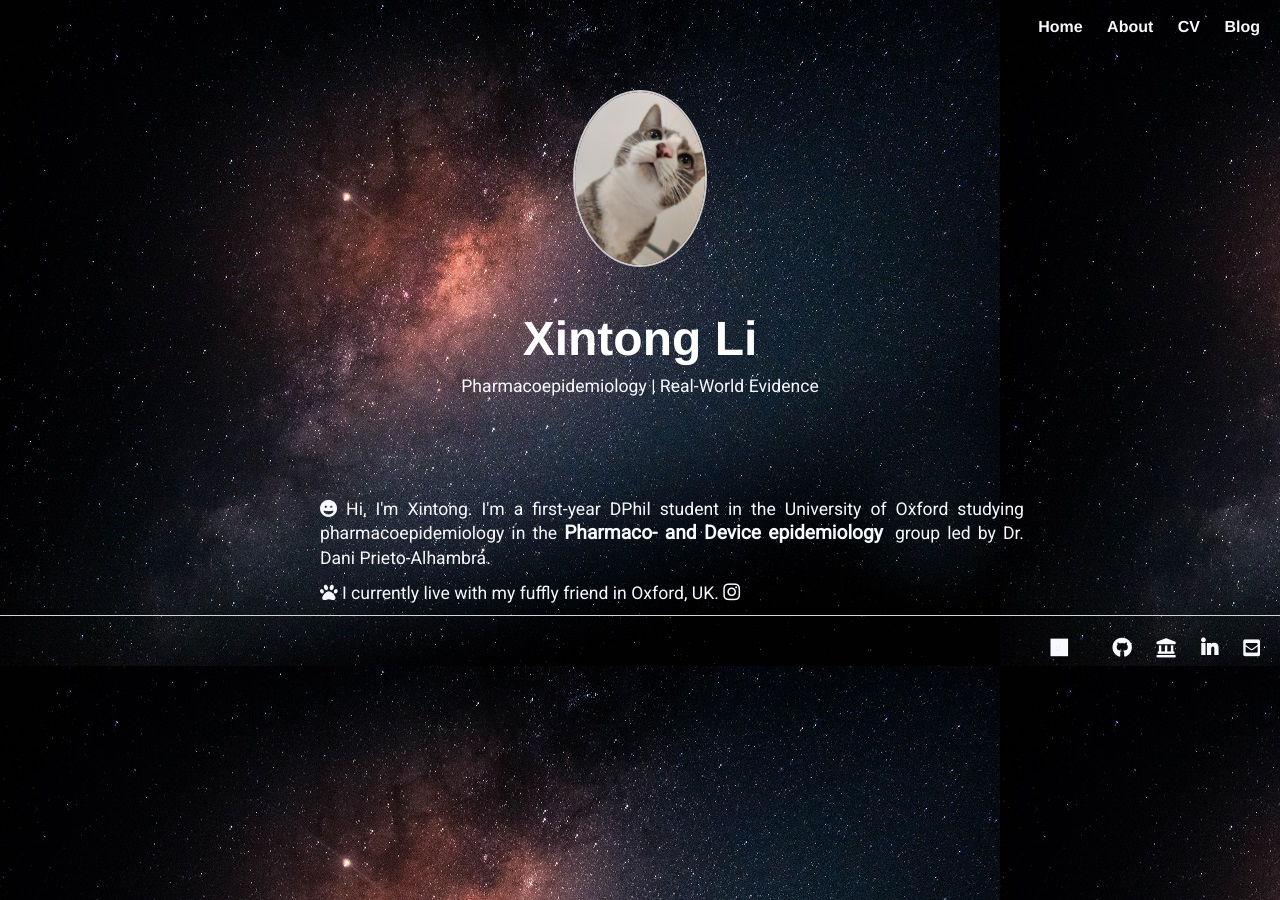
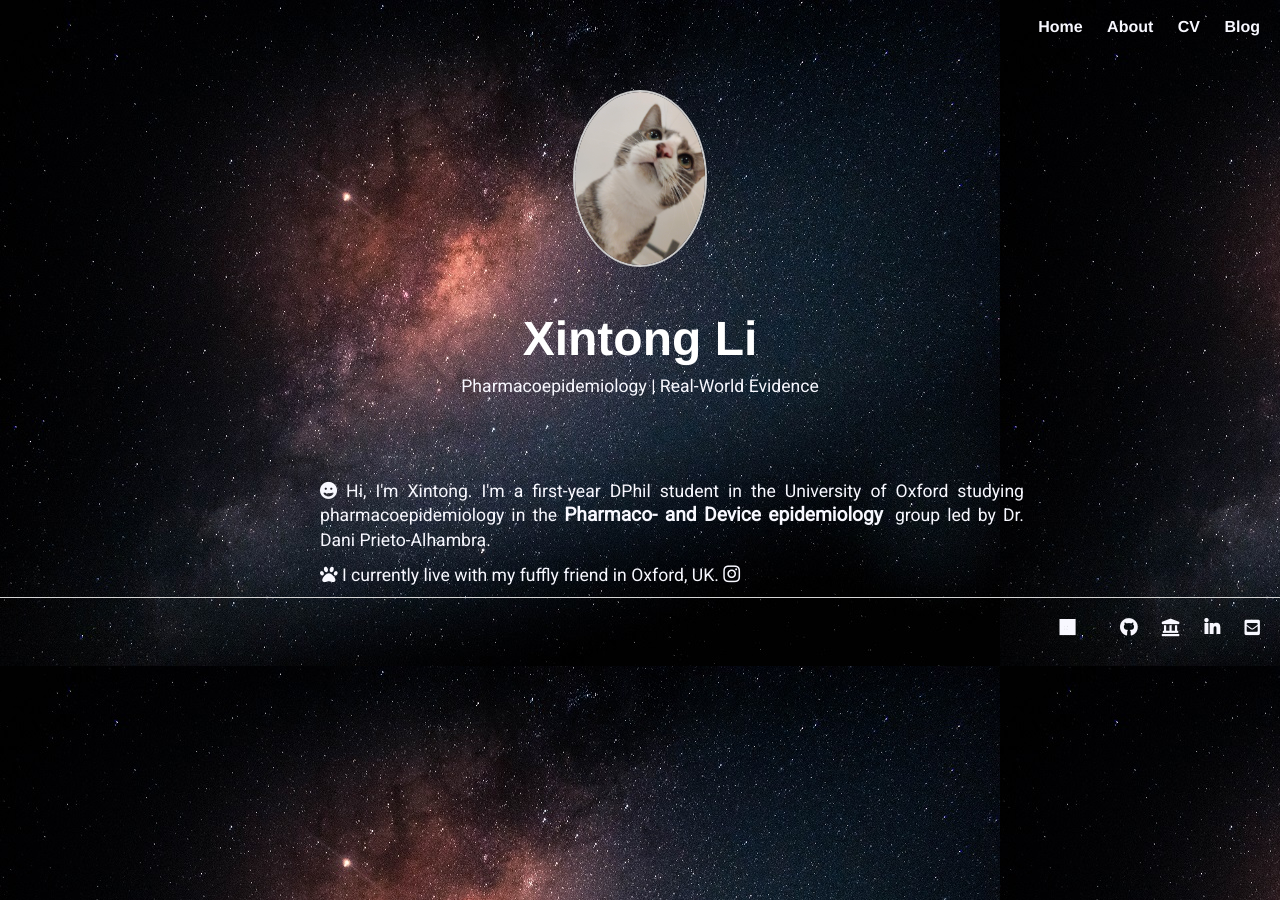
Before and after one commit to Xintong-Li-ZnCu/Xintong-Li-ZnCu.github.io, a Jekyll site: the page built from index.html, in a window 1280 px wide. Built offline with Jekyll 4.4.1, drawn with Linux system fonts in a browser that asks for light colours; nearby versions of some CDN libraries; a style sheet for code colours, icons or effects is not loaded.

Commit message:
Update main.css

```diff
--- a/css/main.css
+++ b/css/main.css
@@ -41,7 +41,7 @@ a{
 }
 /* section 2 */
 .section-2{
-    padding-top: 10vh;
+    padding-top: 8vh;
     width: 55%;
     text-align: justify;
     position: relative;
@@ -131,4 +131,4 @@ nav ul, footer ul { font-size: 1em; font-family: 'Helvetica', 'Arial', 'Sans-Ser
 }
 nav ul li, footer ul li { display: inline; margin-right: 20px; }
 
-footer { border-top: 1px solid #d5d5d5; font-size: 1.2em; }
+footer { border-top: 1px solid #d5d5d5; font-size: 1.1em; }
```
